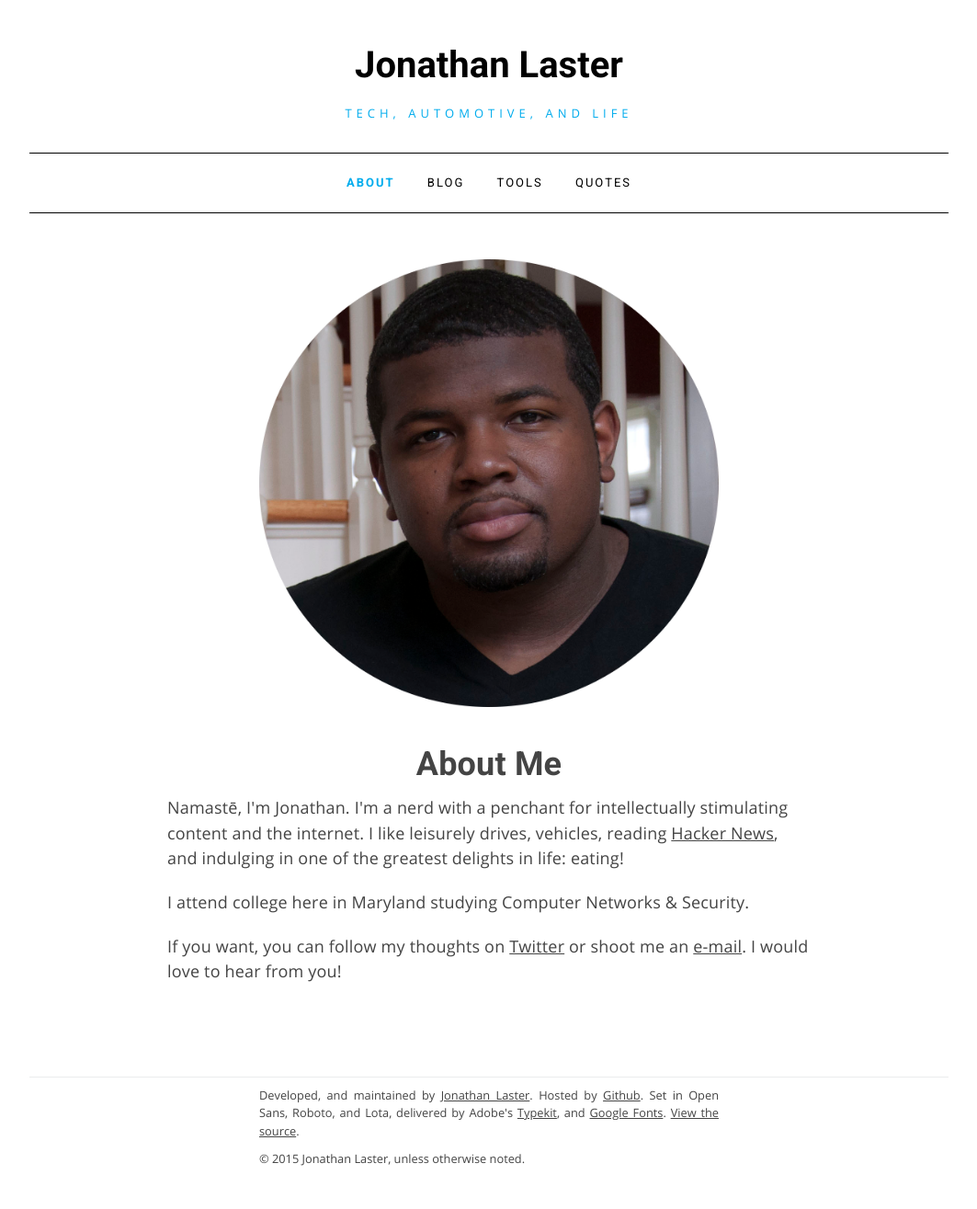
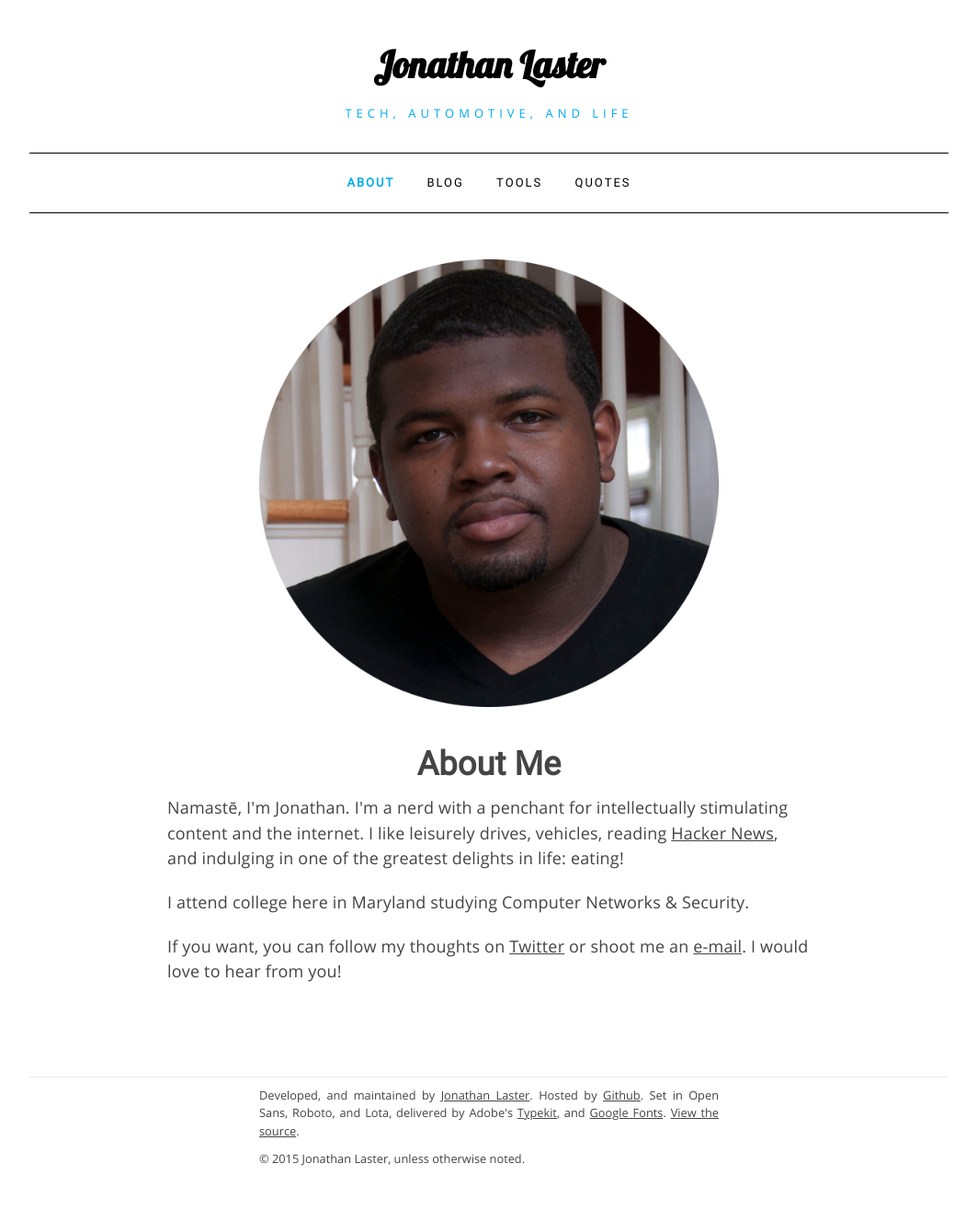
Before and after one commit to last-dev/jdl.io, a Jekyll site: the page built from index.html, in a window 1280 px wide. Shown: the whole page at 92% size, without its empty margins (108-1171 px from the left). Built offline with Jekyll 4.4.1, drawn with Linux system fonts in a browser that asks for light colours; nearby versions of some CDN libraries.

Commit message:
Title font change

```diff
--- a/_includes/masthead.html
+++ b/_includes/masthead.html
@@ -22,8 +22,7 @@
 	<!-- Type -->
 	<script src="//use.typekit.net/rxw3wys.js"></script>
 	<script>try{Typekit.load();}catch(e){}</script>
-	<link href='http://fonts.googleapis.com/css?family=Lato:400,400italic' rel='stylesheet' type='text/css'>
-	<link href='http://fonts.googleapis.com/css?family=Roboto:400,400italic,700' rel='stylesheet' type='text/css'>
+	<link href='http://fonts.googleapis.com/css?family=Lobster' rel='stylesheet' type='text/css'>
 
 	<!-- Analytics -->
 	<script type="text/javascript">
--- a/css/main.sass
+++ b/css/main.sass
@@ -132,7 +132,7 @@
     font:
       weight: bolder
       size: 40px
-      family: $title-font-stack
+      family: 'Lobster'
     text-decoration: none
     display: block
     margin: 0 auto
```
